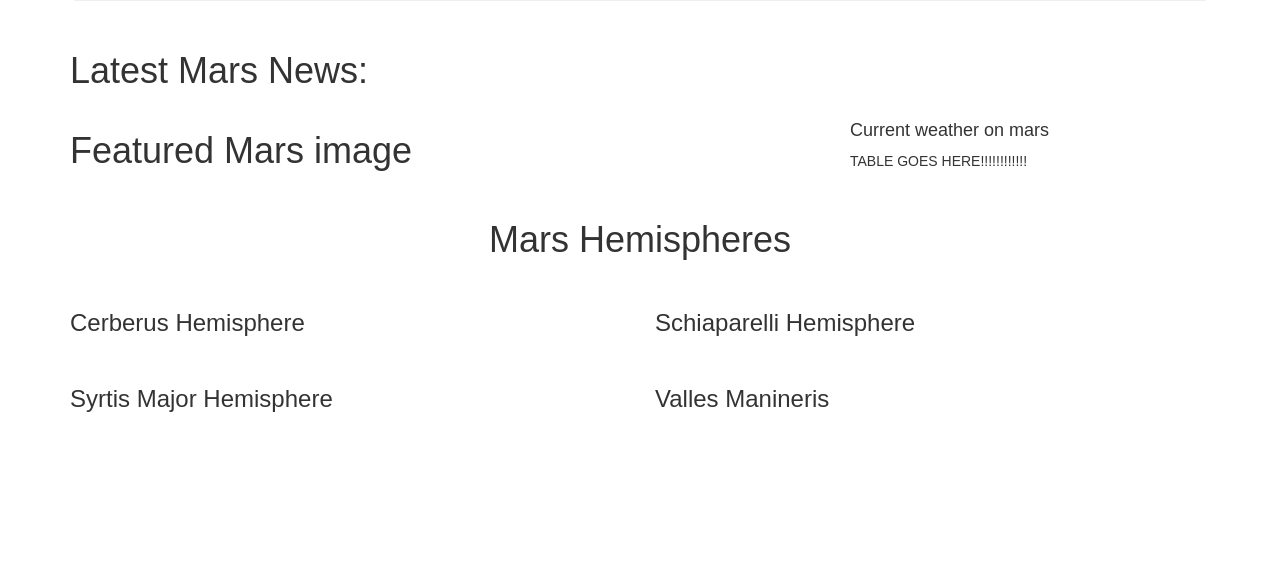
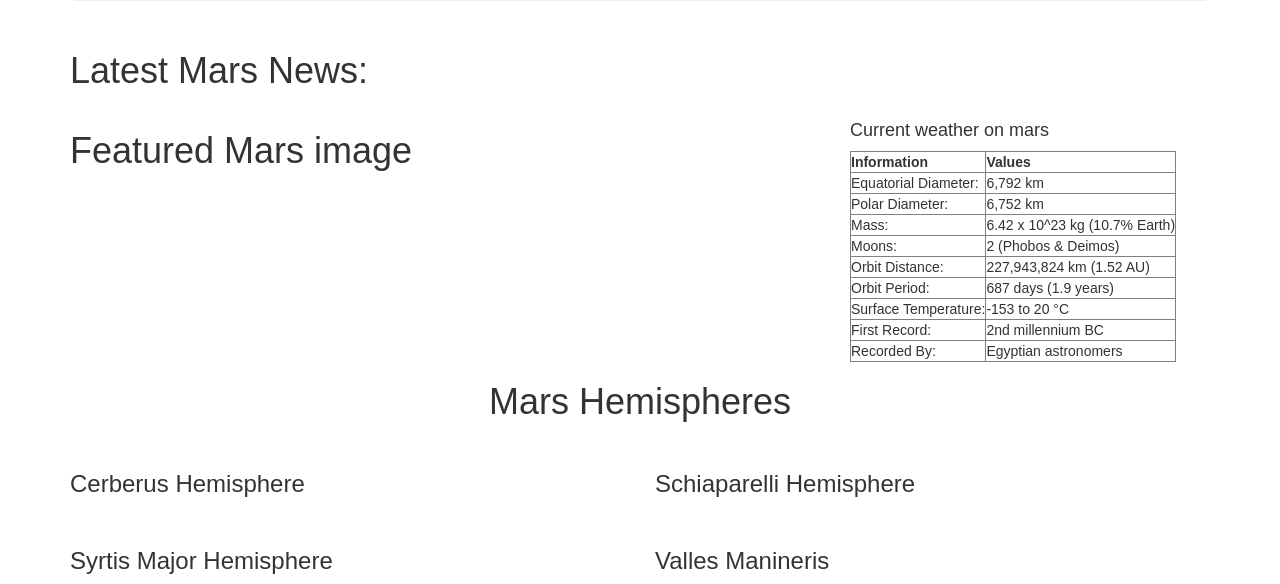
Before and after one commit to campincarl619/Homework-12, a Flask app: page / in a window 1280 px wide. Shown: the part 255-839 px from the top of the page. Before the commit the page ends 667 px from the top, so only its background shows below. Run offline with Flask 2, Linux system fonts and the light colour scheme; data that the repository does not hold is empty; some libraries are stand-ins or nearby versions.

Commit message:
Add files via upload

```diff
--- a/homework/templates/index.html
+++ b/homework/templates/index.html
@@ -39,7 +39,52 @@
 					<h4>Current weather on mars</h4>
 					<p>{{news.twit}}</p>
 					<div>
-						TABLE GOES HERE!!!!!!!!!!!!
+						<table border="1" class="dataframe">
+						  <thead>
+						    <tr style="text-align: right;">
+						      <th>Information</th>
+						      <th>Values</th>
+						    </tr>
+						  </thead>
+						  <tbody>
+						    <tr>
+						      <td>Equatorial Diameter:</td>
+						      <td>6,792 km</td>
+						    </tr>
+						    <tr>
+						      <td>Polar Diameter:</td>
+						      <td>6,752 km</td>
+						    </tr>
+						    <tr>
+						      <td>Mass:</td>
+						      <td>6.42 x 10^23 kg (10.7% Earth)</td>
+						    </tr>
+						    <tr>
+						      <td>Moons:</td>
+						      <td>2 (Phobos &amp; Deimos)</td>
+						    </tr>
+						    <tr>
+						      <td>Orbit Distance:</td>
+						      <td>227,943,824 km (1.52 AU)</td>
+						    </tr>
+						    <tr>
+						      <td>Orbit Period:</td>
+						      <td>687 days (1.9 years)</td>
+						    </tr>
+						    <tr>
+						      <td>Surface Temperature:</td>
+						      <td>-153 to 20 °C</td>
+						    </tr>
+						    <tr>
+						      <td>First Record:</td>
+						      <td>2nd millennium BC</td>
+						    </tr>
+						    <tr>
+						      <td>Recorded By:</td>
+						      <td>Egyptian astronomers</td>
+						    </tr>
+						  </tbody>
+						</table>
 					</div>
 				</div>
 			</div>
```
